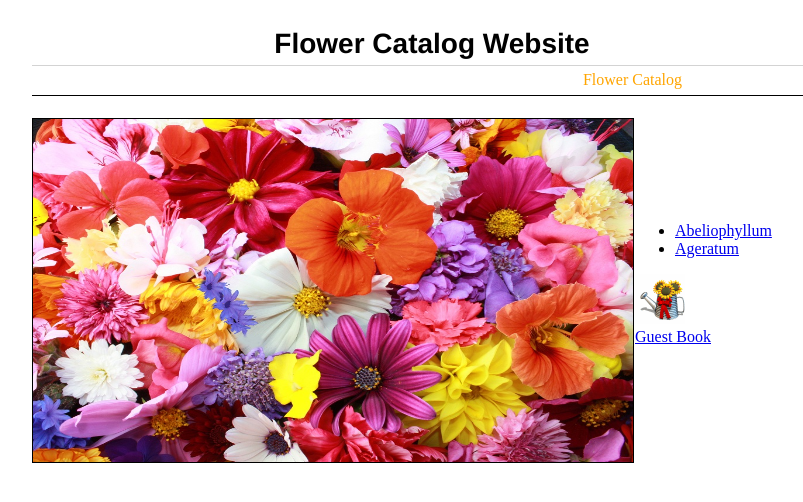
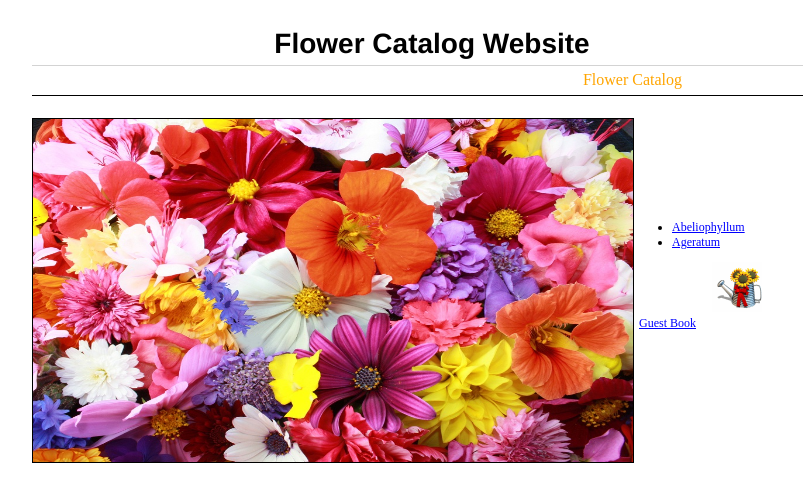
Before and after one commit to sharmapr25/Flower-catalog, a website: page public/index.html in a window 1280 px wide. Shown: the whole page, without its empty margins (46-849 px from the left). Drawn offline with Linux system fonts and the light colour scheme; files that its build step writes are made by us from their sources; files whose address does not match are found by name.

Commit message:
Modified css of home page

```diff
--- a/public/index.css
+++ b/public/index.css
@@ -29,7 +29,7 @@ body{
 
 .left{
 	padding-top: 10px;
-	width: 603px;
+	width: 600px;
 	height: 300px;
 }
 
@@ -42,6 +42,7 @@ body{
 #jar > img{
 	width: 50px;
 	height: 50px;
+	margin-left: 80px;
 }
 
 .container{
@@ -50,5 +51,14 @@ body{
 }
 
 .right{
-	padding-top: 98px;
+	font-size: 12px;
+	padding-top: 100px;
 }
+
+#book{
+	margin-left: 7px;
+}
+
+a{
+	color: blue;
+}
```
